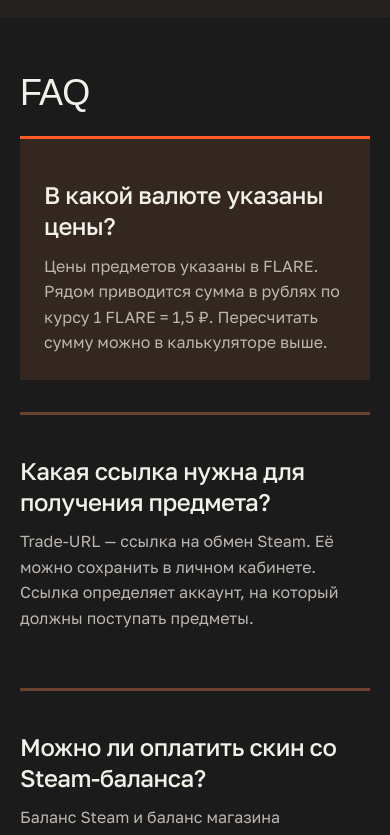
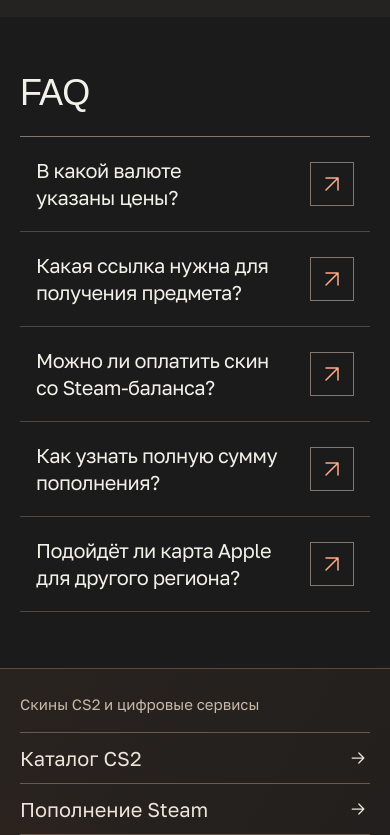
Before and after one commit to VV-organization/flare-skins, a Next.js app: page / in a window 390 px wide. Shown: the part 10800-11635 px from the top of the page. Built offline with nearby package versions, Linux system fonts and the light colour scheme; a web font is replaced by a local one.

Commit message:
Replace FAQ cards with accessible expandable rows

```diff
--- a/src/app/distinct-compositions.css
+++ b/src/app/distinct-compositions.css
@@ -155,3 +155,28 @@
  .home-topups .topup-grid{grid-template-rows:repeat(5,auto)}
  .home-topups .topup-grid>.topup-panel{grid-row:span 5}
 }
+
+/* Expandable FAQ: continuous rows, with an inset reading column when open. */
+.faq-disclosures{border-top:1px solid var(--ui-border)}
+.faq-disclosure{border-bottom:1px solid var(--line);position:relative;transition:background-color .2s}
+.faq-disclosure summary{list-style:none;display:flex;align-items:center;justify-content:space-between;gap:32px;padding:24px;cursor:pointer;min-height:96px}
+.faq-disclosure summary::-webkit-details-marker{display:none}
+.faq-disclosure summary::marker{content:""}
+.faq-disclosure summary h3{font:400 clamp(20px,2vw,28px)/1.35 var(--font-body);letter-spacing:-.025em;margin:0;max-width:48ch;text-wrap:pretty}
+.faq-toggle{display:grid;place-items:center;width:48px;height:48px;flex-shrink:0;color:var(--accent-text);border:1px solid var(--ui-border);transition:background-color .2s,color .2s}
+.faq-toggle svg{transition:rotate .25s}
+.faq-disclosure[open]{background:linear-gradient(105deg,#ff5b261c,transparent 75%),#242222;box-shadow:inset 3px 0 #ff5b26}
+.faq-disclosure[open] .faq-toggle{background:#ff5b26;color:#1b1b1b;border-color:#ff5b26}
+.faq-disclosure[open] .faq-toggle svg{rotate:90deg}
+.faq-disclosure summary:hover .faq-toggle{background:#ff5b26;color:#1b1b1b;border-color:#ff5b26}
+.faq-answer{padding:0 104px 32px max(24px,20%)}
+.faq-answer p{max-width:64ch;margin:0;color:var(--muted);font-size:16px;line-height:1.65}
+.faq-disclosure[open] .faq-answer{animation:faq-answer-in .24s ease-out}
+@keyframes faq-answer-in{from{opacity:0;transform:translateY(-6px)}to{opacity:1;transform:translateY(0)}}
+@media(max-width:700px){
+ .faq-disclosure summary{padding:20px 16px;gap:16px;min-height:88px}
+ .faq-disclosure summary h3{font-size:20px}
+ .faq-toggle{width:44px;height:44px}
+ .faq-answer{padding:0 24px 24px 16px}
+}
+@media(prefers-reduced-motion:reduce){.faq-disclosure[open] .faq-answer{animation:none}.faq-toggle,.faq-toggle svg{transition:none}}
--- a/src/components/home.tsx
+++ b/src/components/home.tsx
@@ -1,4 +1,5 @@
 import type {Catalog} from "@/lib/types";
+import {Icon} from "./icon";
 import {Converter} from "./converter";
 import {LoadoutBuilder} from "./loadout-builder";
 import {Topups} from "./topups";
@@ -22,6 +23,6 @@ export function Home({catalog}:{catalog:Catalog}){
   <SkinCompare products={catalog.products}/>
   <CategoryAtlas catalog={catalog}/><ColorPicker products={catalog.products}/><GiftCards/>
   <div className="bottom-converter"><Converter/></div>
-  <section className="flare-faq" id="faq"><div><h2>FAQ</h2></div><div className="faq-answers">{faqs.map(([q,a])=><article key={q}><h3>{q}</h3><p>{a}</p></article>)}</div></section>
+  <section className="flare-faq" id="faq"><div><h2>FAQ</h2></div><div className="faq-disclosures">{faqs.map(([q,a])=><details className="faq-disclosure" name="flare-faq" key={q}><summary><h3>{q}</h3><span className="faq-toggle" aria-hidden="true"><Icon name="diagonal" size={24}/></span></summary><div className="faq-answer"><p>{a}</p></div></details>)}</div></section>
  </div>;
 }
```
